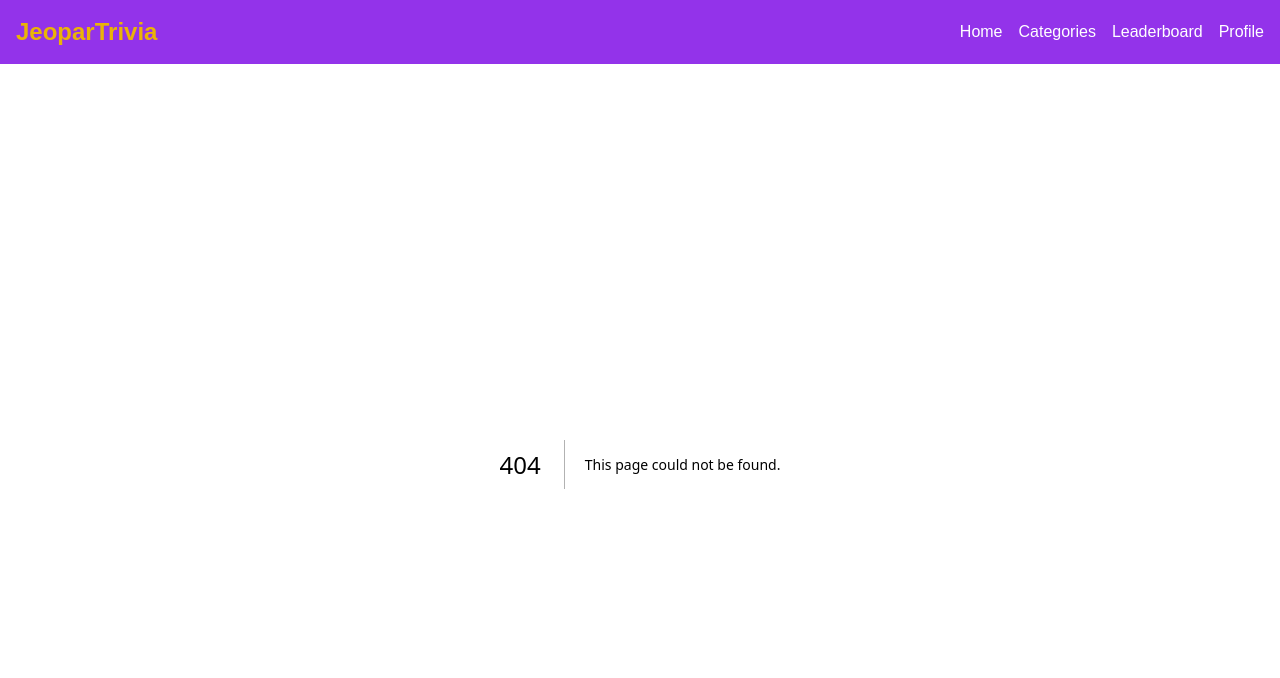
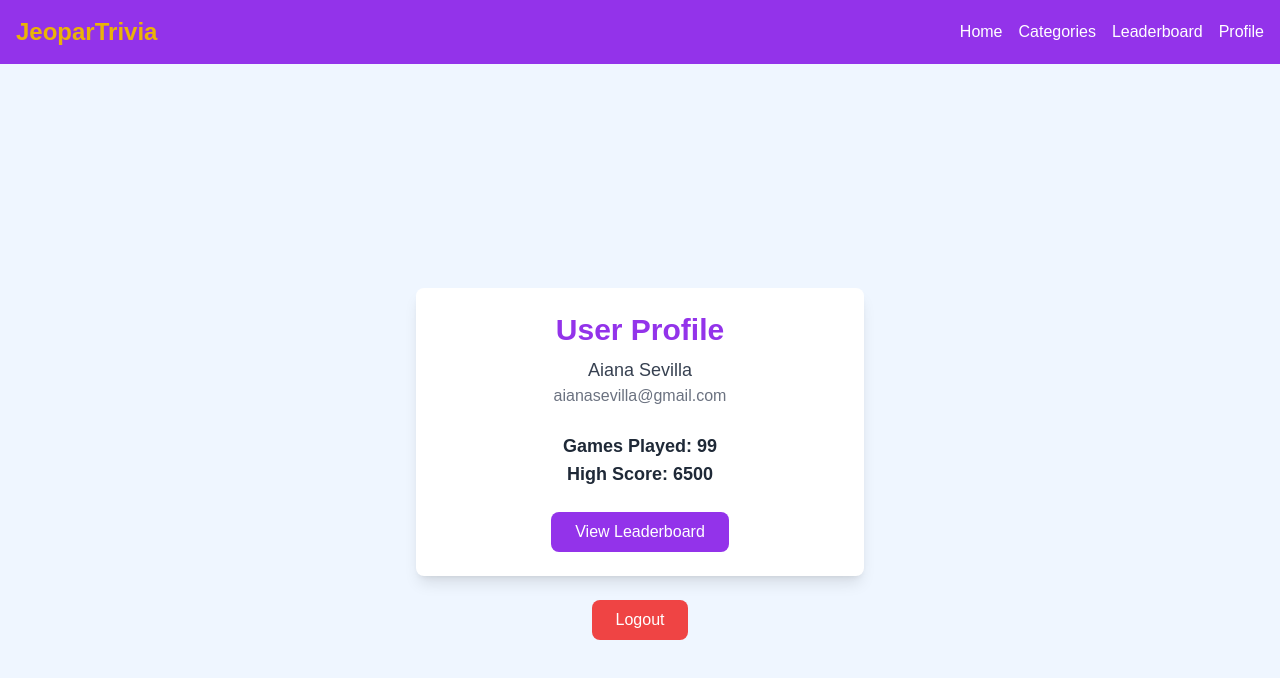
Before and after one commit to jasmit428/Web-2-Project, a Next.js app: page /profile in a window 1280 px wide. Before the commit this address had no page. Shown: the top 678 px of the page. Built offline with nearby package versions, Linux system fonts and the light colour scheme.

Commit message:
started basic profile design and foundation

```diff
--- /dev/null
+++ b/app/profile/page.js
@@ -0,0 +1,68 @@
+"use client";
+import { useState, useEffect } from "react";
+import { useRouter } from "next/navigation";
+import Link from "next/link";
+
+export default function Profile() {
+  const router = useRouter();
+  const [user, setUser] = useState(null);
+
+  useEffect(() => {
+    // aiana will cotinue the auth tomorrow
+    //fetch the user data using firebase authentication
+    const mockUser = {
+      name: "Aiana Sevilla",
+      email: "aianasevilla@gmail.com",
+      gamesPlayed: 99,
+      highScore: 6500,
+    };
+
+    setUser(mockUser);
+  }, []);
+
+  const handleLogout = () => {
+    //logout button
+    alert("Logged out successfully!");
+    router.push("/"); //return to homepage on logout
+  };
+
+  if (!user) {
+    return <p className="text-center mt-20 text-purple-600">Loading profile...</p>;
+  }
+
+  return (
+    <div className="flex flex-col items-center justify-center min-h-screen bg-blue-50 p-8">
+      {/* Profile Card */}
+      <div className="bg-white shadow-lg rounded-lg p-6 w-full max-w-md text-center">
+        <h1 className="text-3xl font-bold text-purple-600">User Profile</h1>
+        <p className="text-lg text-gray-700 mt-2">{user.name}</p>
+        <p className="text-md text-gray-500">{user.email}</p>
+
+        {/* User Stats */}
+        <div className="mt-6">
+          <p className="text-lg font-semibold text-gray-800">Games Played: {user.gamesPlayed}</p>
+          <p className="text-lg font-semibold text-gray-800">High Score: {user.highScore}</p>
+        </div>
+
+        {/* View Leaderboard Button */}
+        <div className="mt-6">
+          <Link href="/leaderboard">
+            <button className="bg-purple-600 text-white px-6 py-2 rounded-lg hover:bg-purple-700 transition">
+              View Leaderboard
+            </button>
+          </Link>
+        </div>
+      </div>
+
+      {/* Logout Button (Separate from Profile Card) */}
+      <div className="mt-6">
+        <button
+          onClick={handleLogout}
+          className="bg-red-500 text-white px-6 py-2 rounded-lg hover:bg-red-600 transition"
+        >
+          Logout
+        </button>
+      </div>
+    </div>
+  );
+}
```
